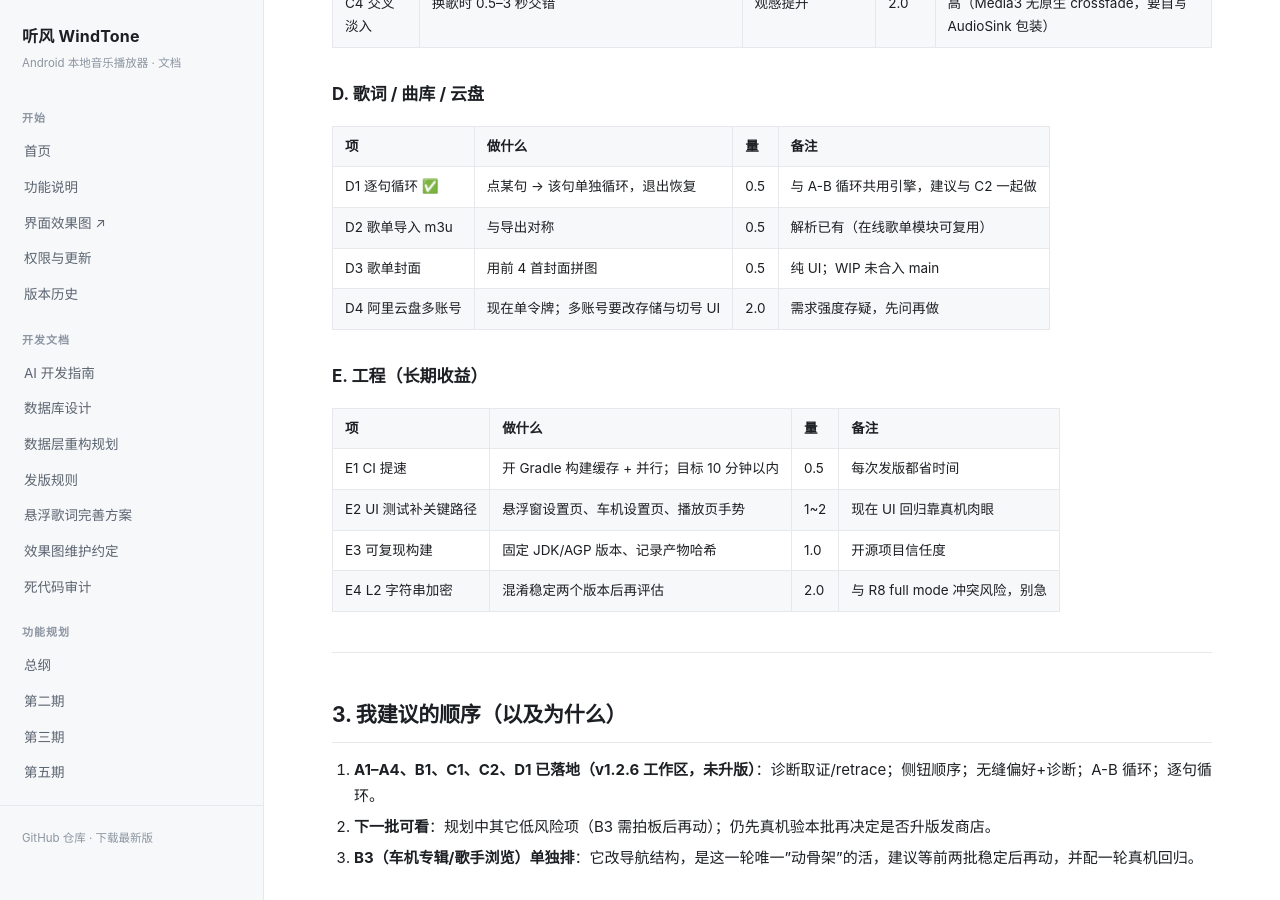
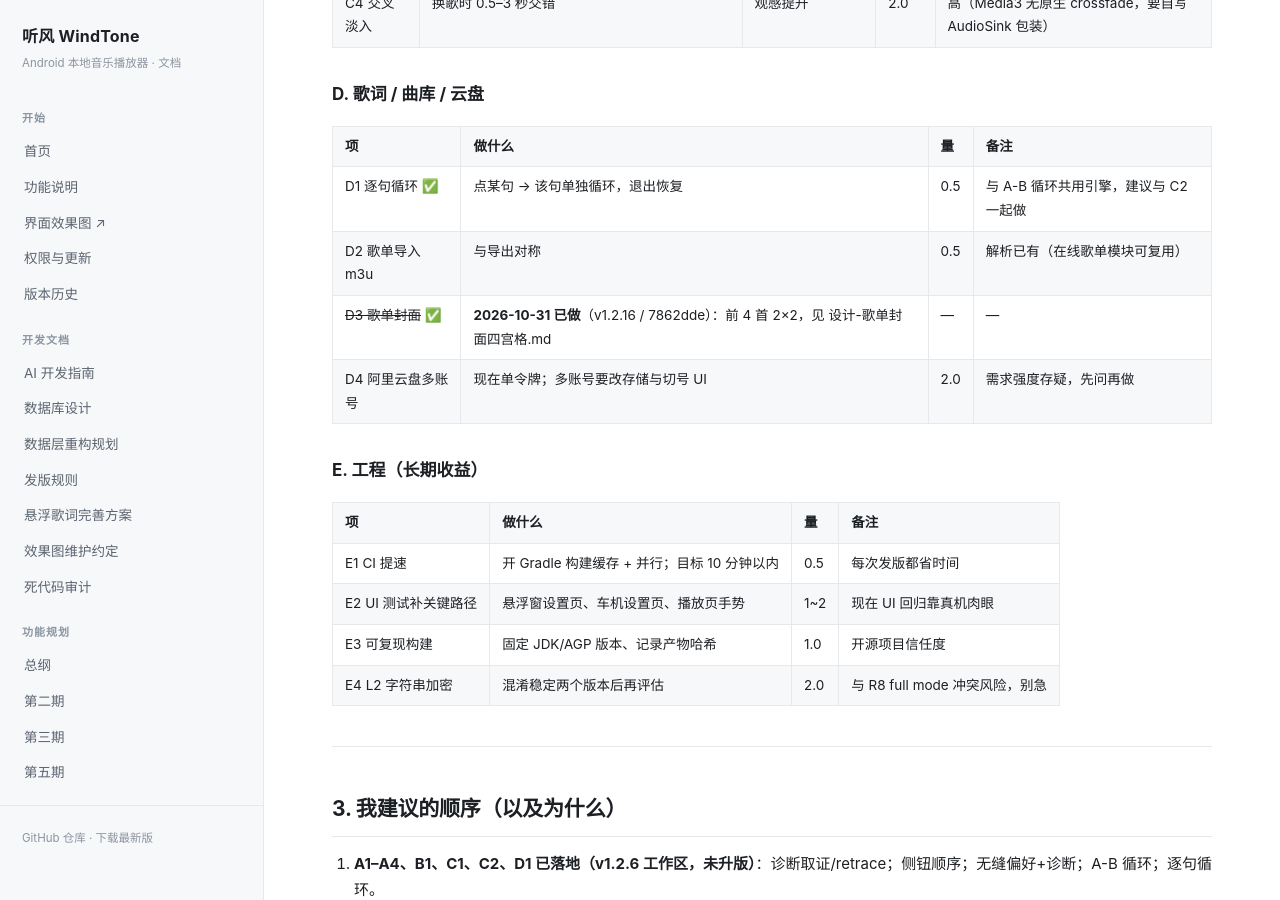
Before and after one commit to LuckyLearning/WindTone, a Jekyll site: the page built from docs/规划-下一步.md, in a window 1280 px wide and 900 px high, scrolled down 2662 px. Built offline with Jekyll 4.4.1, drawn with Linux system fonts in a browser that asks for light colours; our own code applies the rules of GitHub Pages for plain Markdown files; some of the changed text lies outside the part shown.

Commit message:
docs(plan): 四宫格已合入 7862dde，勾回 D3

```diff
--- a/docs/规划-下一步.md
+++ b/docs/规划-下一步.md
@@ -79,7 +79,7 @@
 | --- | --- | --- | --- |
 | D1 逐句循环 ✅ | 点某句 → 该句单独循环，退出恢复 | 0.5 | 与 A-B 循环共用引擎，建议与 C2 一起做 |
 | D2 歌单导入 m3u | 与导出对称 | 0.5 | 解析已有（在线歌单模块可复用） |
-| D3 歌单封面 | 用前 4 首封面拼图 | 0.5 | 纯 UI；WIP 未合入 main |
+| ~~D3 歌单封面~~ ✅ | **2026-10-31 已做**（v1.2.16 / 7862dde）：前 4 首 2×2，见 设计-歌单封面四宫格.md | — | — |
 | D4 阿里云盘多账号 | 现在单令牌；多账号要改存储与切号 UI | 2.0 | 需求强度存疑，先问再做 |
 
 ### E. 工程（长期收益）
@@ -128,7 +128,7 @@
 | **存储热插拔无感知** | 全仓**没有** `MEDIA_MOUNTED` / `StorageVolume` / `ContentObserver`。曲库只在冷启动自动扫描（带节流）或用户在顶栏 `⋮` 手动「扫描」时更新 —— 车机上歌多在 U 盘 / SD 卡，插上不重启就看不到新歌，拔掉则正在播的曲目直接失效 | 1~1.5 |
 | ~~播放页无横向滑动切歌~~ ✅ | **2026-10-27 已做**：中部内容区（歌词 / 唱片）左滑下一首、右滑上一首，跟手 + 阈值/甩速双判据，参数集中在 `PlayerSwipe.kt` | — |
 | ~~车机搜索框无语音入口~~ ✅ | **2026-10-27 已做**：搜索框右侧麦克风（系统语音识别 → 落进搜索框并起播；无识别服务退回输入法语音键） | — |
-| **歌单无封面** | 无拼图类代码合入 main，列表仍占位图标（四宫格 WIP 未发版） | 0.5 |
+| ~~歌单无封面~~ ✅ | **2026-10-31 已做**：PlaylistCoverArt + coverSongs 前 4 首 2×2（见 设计-歌单封面四宫格.md） | — |
 | 交叉淡入 | 无 `crossfade`，需自写 AudioSink 包装（旧表 C4 的风险判断仍成立） | 2 |
 | ~~场景化模式（驾车 / 通勤 / 助眠一键切）~~ ✅ | **2026-10-31 已做**：`SceneProfiles` 三档 + `SceneStash` + 冷启动重套；入口播放设置 / 车机芯片（见 设计-场景化模式.md） | — |
 | 文案 i18n 剩余批次 | 第一批已完成，其余模块仍硬编码中文；数据层错误提示需先解决 Context 注入 | 1~2 |
```
